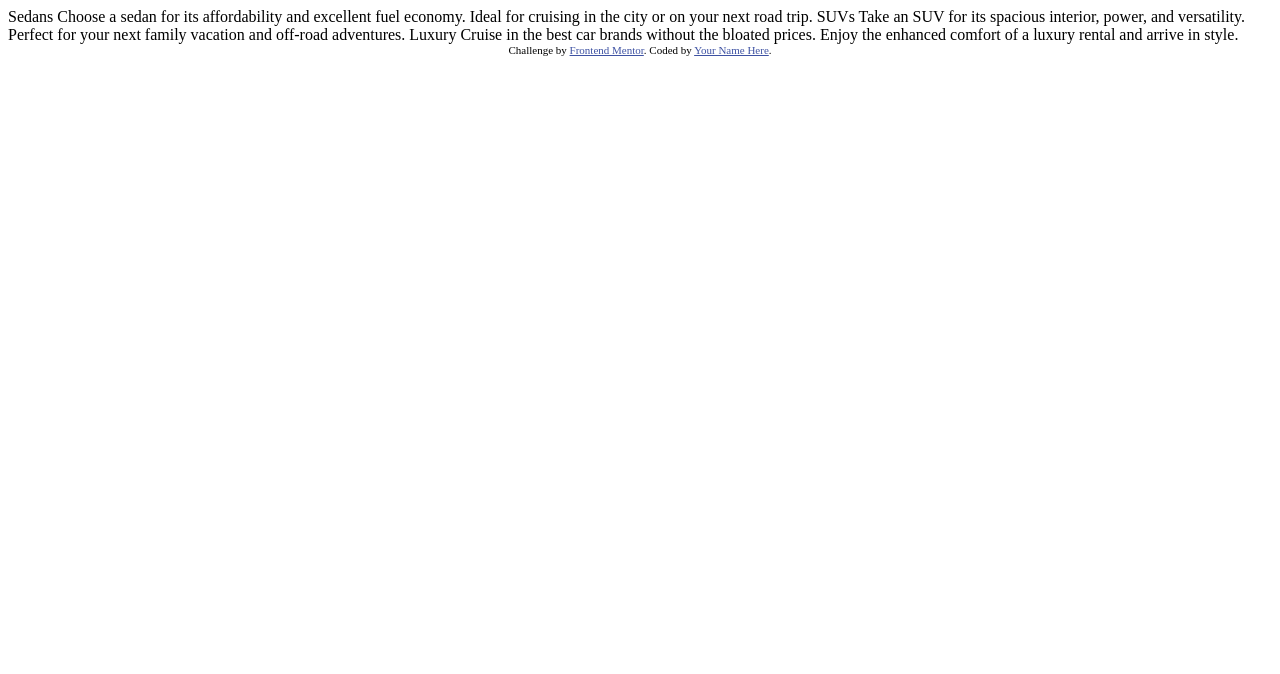
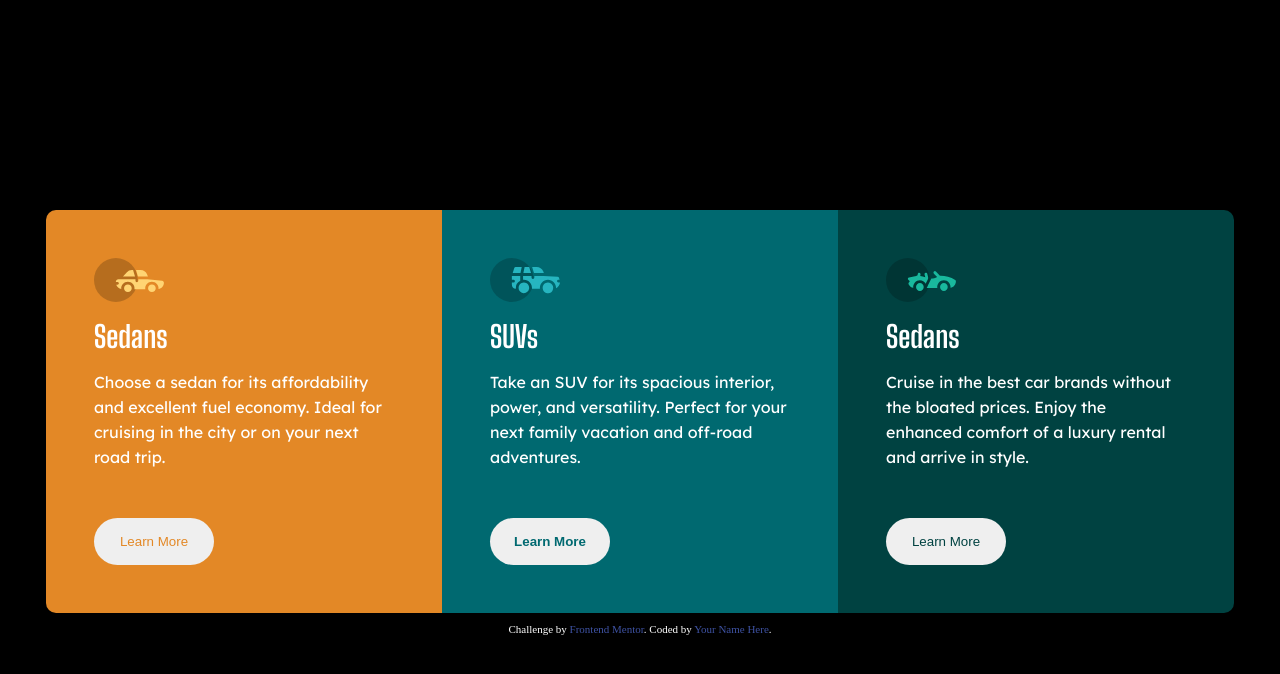
Before and after one commit to Rodrigo-FN/column-preview-card-component-main, a plain HTML site: page index.html in a window 1280 px wide. Drawn offline with Linux system fonts and the light colour scheme.

Commit message:
finalizado

```diff
--- a/index.html
+++ b/index.html
@@ -4,7 +4,14 @@
   <meta charset="UTF-8">
   <meta name="viewport" content="width=device-width, initial-scale=1.0"> <!-- displays site properly based on user's device -->
 
-  <link rel="icon" type="image/png" sizes="32x32" href="./images/favicon-32x32.png">
+  <link rel="icon" type="image/png" sizes="32x32" href="./src/images/favicon-32x32.png">
+
+  <link rel="preconnect" href="https://fonts.googleapis.com">
+  <link rel="preconnect" href="https://fonts.gstatic.com" crossorigin>
+  <link href="https://fonts.googleapis.com/css2?family=Big+Shoulders+Display:wght@700&family=Lexend+Deca&display=swap" rel="stylesheet">
+
+  <link rel="stylesheet" href="./src/css/reset.css">
+  <link rel="stylesheet" href="./src/css/style.css">
 
   <title>Frontend Mentor | 3-column preview card component</title>
 
@@ -16,17 +23,38 @@
 </head>
 <body>
 
-  Sedans
-  Choose a sedan for its affordability and excellent fuel economy. Ideal for cruising in the city
-  or on your next road trip.
+  <section class="container">
+    <div class=" item sedans">
+      <div class="conteudo__sedans">
+        <img src="./src/images/icon-sedans.svg" alt="Ícone Sedans">
+        <h2>Sedans</h2>
+        <p>Choose a sedan for its affordability and excellent fuel economy. Ideal for cruising in the city
+          or on your next road trip.</p>
+          <button><a href="#">Learn More</a></button>
+      </div>
+    </div>
 
-  SUVs
-  Take an SUV for its spacious interior, power, and versatility. Perfect for your next family vacation
-  and off-road adventures.
+    <div class=" item suvs">
+      <div class="conteudo__suvs">
+        <img src="./src/images/icon-suvs.svg" alt="Ícone SUVs">
+        <h2>SUVs</h2>
+        <p>Take an SUV for its spacious interior, power, and versatility. Perfect for your next family vacation
+          and off-road adventures.</p>
+          <button><a href="#">Learn More</a></button>
+      </div>
+    </div>
 
-  Luxury
-  Cruise in the best car brands without the bloated prices. Enjoy the enhanced comfort of a luxury
-  rental and arrive in style.
+    <div class=" item luxury">
+      <div class="conteudo__luxury">
+        <img src="./src/images/icon-luxury.svg" alt="Ícone Luxury">
+        <h2>Sedans</h2>
+        <p>  Cruise in the best car brands without the bloated prices. Enjoy the enhanced comfort of a luxury
+          rental and arrive in style.</p>
+          <button><a href="#">Learn More</a></button>
+      </div>
+    </div>
+  </section>
+
 
   <div class="attribution">
     Challenge by <a href="https://www.frontendmentor.io?ref=challenge" target="_blank">Frontend Mentor</a>.
--- /dev/null
+++ b/src/css/reset.css
@@ -0,0 +1,21 @@
+* {
+    margin: 0;
+    padding: 0;
+    border: none;
+    outline: none;
+    font-weight: 300;
+    box-sizing: border-box;
+}
+
+a {
+    text-decoration: none;
+    color: black;
+}
+
+ul {
+    list-style: none;
+}
+
+img {
+    max-width: 100%;
+}
--- /dev/null
+++ b/src/css/style.css
@@ -0,0 +1,139 @@
+@charset "UTF-8";
+
+:root {
+    --font-titulo:'Big Shoulders Display', cursive;
+    --font-txt: 'Lexend Deca', sans-serif;
+}
+
+
+body {
+    background-color: black;
+}
+
+.container {
+    display: grid;
+    grid-template-columns: 1fr;
+    grid-template-rows: repeat(3, auto);
+    grid-template-areas:
+    "sedans"
+    "suvs"
+    "luxury"
+    ;
+
+    margin: auto;
+    padding: 10px;
+    color: #fff;
+}
+
+@media (min-width: 820px) {
+    body {
+        display: flex;
+        flex-direction: column;
+
+    }
+
+
+    .container {
+        display: flex;
+        margin-top: 200px;
+    }
+
+    .item {
+        max-width: 100%;
+    }
+
+}
+
+.item {
+    max-width: 500px;
+    padding: 3rem;
+    margin: 0 auto;
+}
+
+.item div {
+    display: flex;
+    flex-direction: column;
+}
+
+.item img {
+    width: 70px;
+}
+
+.item h2 {
+    font-family: var(--font-titulo);
+    font-weight: 700;
+    font-size: 30px;
+    margin: 1rem 0;
+}
+
+.item p {
+    font-family: var(--font-txt);
+    font-weight: 400;
+    line-height: 25px;
+    margin-bottom: 3rem;
+    max-width: 300px;
+}
+
+.item button  {
+    width: 120px;
+    height: 47px;
+    border-radius: 50px;
+}
+
+
+/* DIV Sedans*/
+
+.sedans {
+    grid-area: sedans;
+    background-color: hsl(31, 77%, 52%);
+
+    border-top-left-radius: 10px;
+    border-top-right-radius: 10px;
+}
+
+.conteudo__sedans button a {
+    color: hsl(31, 77%, 52%);
+}
+
+@media (min-width: 820px) {
+    .sedans {
+        border-top-right-radius: 0;
+        border-bottom-left-radius: 10px;
+    }
+}
+
+/* DIV SUVs*/
+
+.suvs {
+    grid-area: suvs;
+    background-color: hsl(184, 100%, 22%);
+}
+
+.conteudo__suvs button a {
+    color: hsl(184, 100%, 22%);
+    font-weight: 700;
+}
+
+/* DIV Luxury*/
+
+.luxury {
+    grid-area: luxury;
+    background-color: hsl(179, 100%, 13%);
+
+    border-bottom-left-radius: 10px;
+    border-bottom-right-radius: 10px;
+}
+
+.conteudo__luxury button a {
+    color: hsl(179, 100%, 13%);
+}
+
+@media (min-width: 820px) {
+    .luxury {
+        border-top-right-radius: 10px;
+        border-bottom-left-radius: 0;
+    }
+}
+
+.attribution { font-size: 11px; text-align: center; color: #fff;}
+.attribution a { color: hsl(228, 45%, 44%); }
```
Also changed, not shown: design/active-states.jpg (deleted), design/desktop-design.jpg (deleted), design/desktop-preview.jpg (deleted), design/mobile-design.jpg (deleted), src/images/favicon-32x32.png (renamed from images/favicon-32x32.png), src/images/icon-luxury.svg (renamed from images/icon-luxury.svg), src/images/icon-sedans.svg (renamed from images/icon-sedans.svg), src/images/icon-suvs.svg (renamed from images/icon-suvs.svg), 1 other file.
